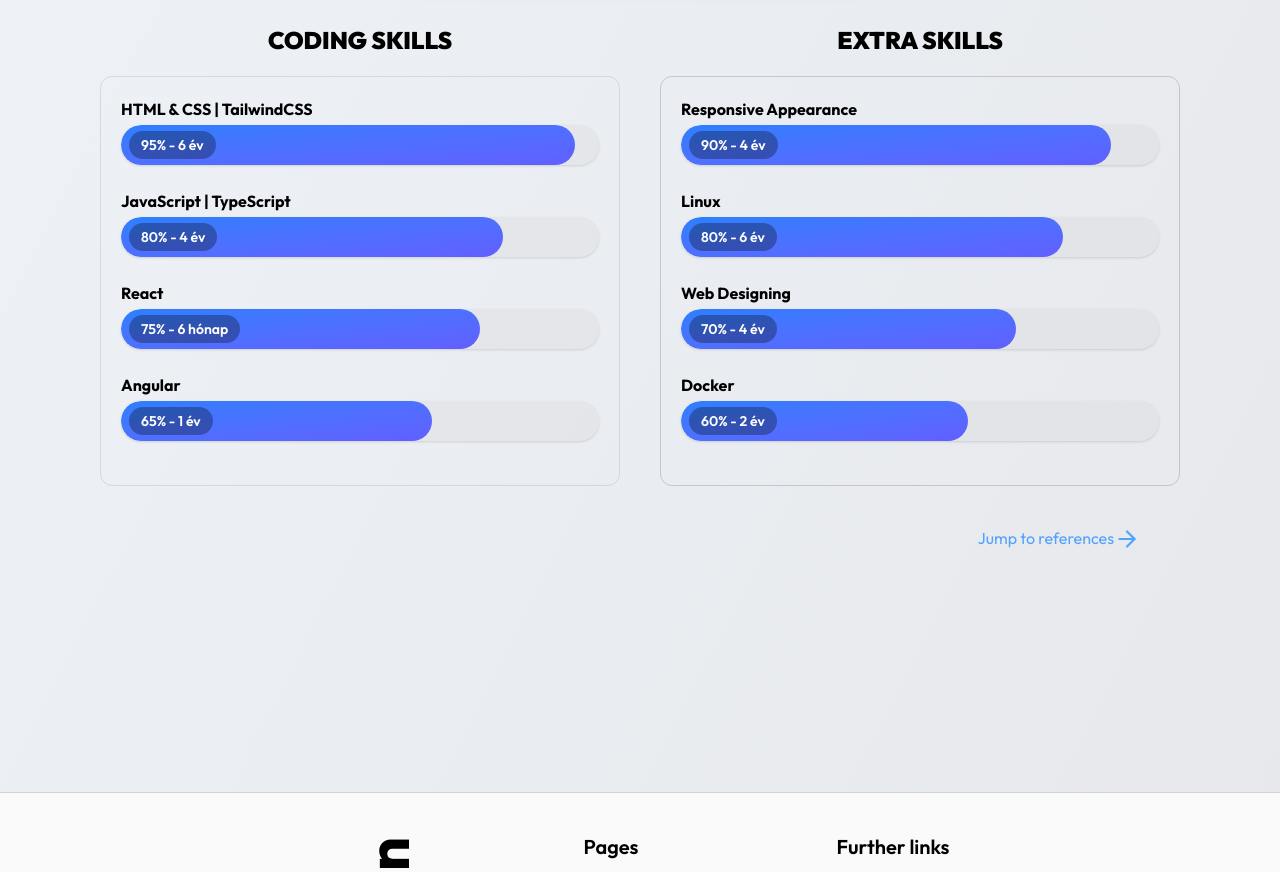
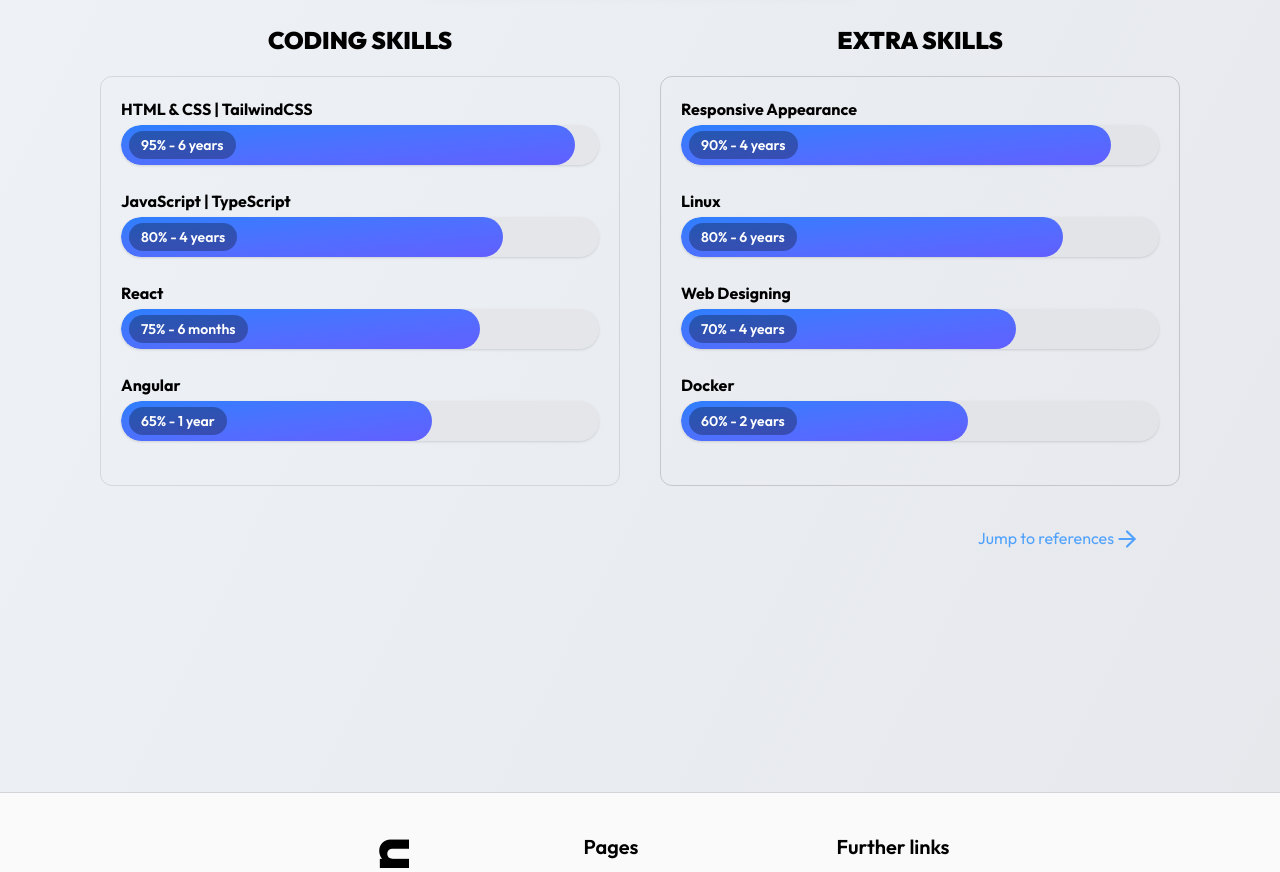
Before and after one commit to chencsi/chencsi.github.io, a React (Vite) app: page /#/ in a window 1280 px wide. Shown: the part 1380-2252 px from the top of the page. Built offline with nearby package versions, Linux system fonts and the light colour scheme.

Commit message:
skills now can handle english too

```diff
--- a/src/components/Home/Skills.jsx
+++ b/src/components/Home/Skills.jsx
@@ -7,23 +7,34 @@
 import { Link } from "react-router-dom";
 
 const ProgressBar = ({ skill, index }) => {
-  const { theme, lang } = useUI();
+  const { lang } = useUI();
+  const content = translations[lang];
 
   function formatExperienceYears(years) {
     if (years == null) return '';
+
     const totalMonths = Math.round(years * 12);
-    if (totalMonths <= 0) return 'kezdő';
+    if (totalMonths <= 0) return lang === 'hu' ? 'kezdő' : 'beginner';
+
+    const yearLabel = content?.time?.year;
+    const monthLabel = content?.time?.month;
+
     if (totalMonths < 6) {
-      return `${totalMonths} hónap`;
+      return `${totalMonths} ${monthLabel}${lang === 'en' && totalMonths !== 1 ? 's' : ''}`;
     }
+
     const yearsWhole = Math.floor(totalMonths / 12);
     const months = totalMonths % 12;
+
     if (yearsWhole === 0) {
-      return months === 6 ? '6 hónap' : `${months} hónap`;
+      return `${months} ${monthLabel}${lang === 'en' && months !== 1 ? 's' : ''}`;
     }
-    if (months === 0) return `${yearsWhole} év`;
-    if (months === 6) return `${yearsWhole} év 6 hónap`;
-    return `${yearsWhole} év ${months} hónap`;
+
+    if (months === 0) {
+      return `${yearsWhole} ${yearLabel}${lang === 'en' && yearsWhole !== 1 ? 's' : ''}`;
+    }
+
+    return `${yearsWhole} ${yearLabel}${lang === 'en' && yearsWhole !== 1 ? 's' : ''} ${months} ${monthLabel}${lang === 'en' && months !== 1 ? 's' : ''}`;
   }
 
   return (
--- a/src/utils/translations.js
+++ b/src/utils/translations.js
@@ -16,6 +16,15 @@
 
 const translations = {
   hu: {
+    time: {
+      year: "év",
+      month: "hónap",
+      week: "hét",
+      day: "nap",
+      hour: "óra",
+      minute: "perc",
+      second: "másodperc"
+    },
     layout: {
       nav: {
         links: [
@@ -174,6 +183,15 @@
     },
   },
   en: {
+    time: {
+      year: "year",
+      month: "month",
+      week: "week",
+      day: "day",
+      hour: "hour",
+      minute: "minute",
+      second: "second"
+    },
     layout: {
       nav: {
         links: [
```
